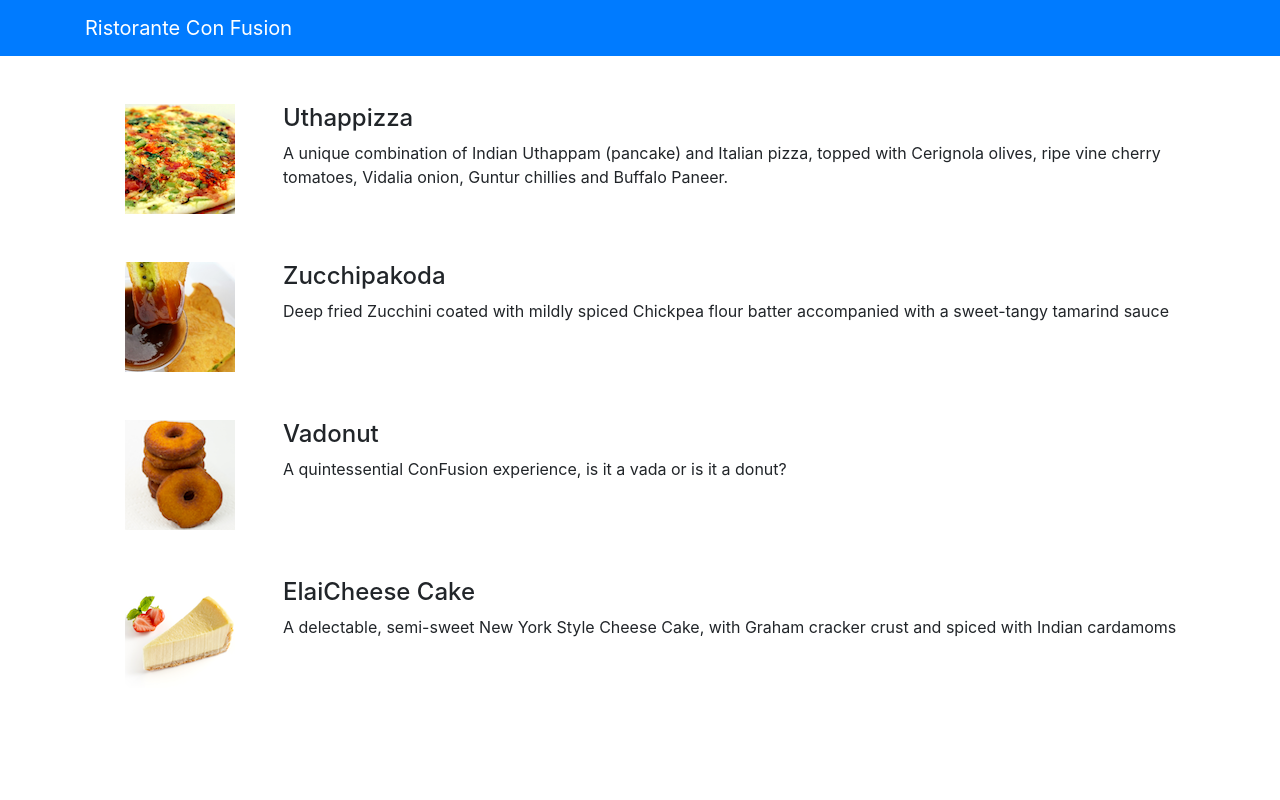
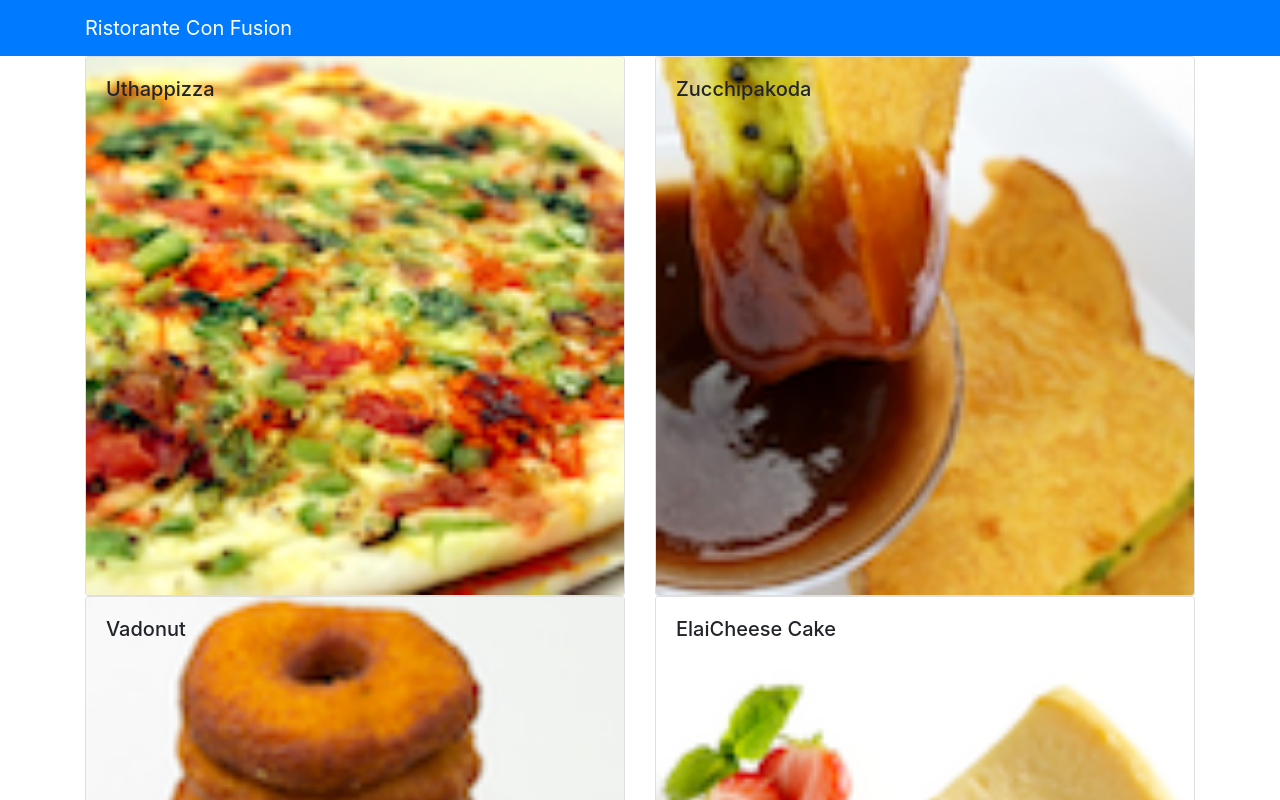
Before and after one commit to Binhbong37/LAB, a React (Create React App) app: page / in a window 1280 px wide. Shown: the top 800 px of the page. Built offline with nearby package versions, Linux system fonts and the light colour scheme.

Commit message:
Video 19, ReactComponent Part 2

```diff
--- a/src/App.js
+++ b/src/App.js
@@ -1,8 +1,18 @@
 import './App.css';
 import { Navbar, NavbarBrand } from "reactstrap";
 import Menu from './Components/MenuComponent';
+import { DISHES } from "./shared/dishes"
+import { Component } from 'react';
 
-function App() {
+class App extends Component {
+  constructor(props) {
+    super(props);
+
+    this.state = {
+      dishes: DISHES
+    }
+  }
+  render() {
     return (
       <div>
         <Navbar dark color="primary">
@@ -10,9 +20,10 @@ function App() {
             <NavbarBrand href="/">Ristorante Con Fusion</NavbarBrand>
           </div>
         </Navbar>
-      <Menu/>
+        <Menu dishes = {this.state.dishes}/>
       </div>
-  );
+    )
+  };
 }
 
 export default App;
--- a/src/Components/MenuComponent.js
+++ b/src/Components/MenuComponent.js
@@ -1,72 +1,54 @@
 import React, { Component } from "react";
-import { Media } from "reactstrap"
+import { Card, CardBody, CardImg, CardImgOverlay, CardText, CardTitle } from "reactstrap";
 
 class Menu extends Component {
     constructor(props) {
         super(props);
 
         this.state = {
-            dishes: [
-                {
-                    id: 0,
-                    name:'Uthappizza',
-                    image: 'assets/images/uthappizza.png',
-                    category: 'mains',
-                    label:'Hot',
-                    price:'4.99',
-                    description:'A unique combination of Indian Uthappam (pancake) and Italian pizza, topped with Cerignola olives, ripe vine cherry tomatoes, Vidalia onion, Guntur chillies and Buffalo Paneer.'                        },
-                 {
-                    id: 1,
-                    name:'Zucchipakoda',
-                    image: 'assets/images/zucchipakoda.png',
-                    category: 'appetizer',
-                    label:'',
-                    price:'1.99',
-                    description:'Deep fried Zucchini coated with mildly spiced Chickpea flour batter accompanied with a sweet-tangy tamarind sauce'},
-                 {
-                    id: 2,
-                    name:'Vadonut',
-                    image: 'assets/images/vadonut.png',
-                    category: 'appetizer',
-                    label:'New',
-                    price:'1.99',
-                    description:'A quintessential ConFusion experience, is it a vada or is it a donut?'                        },
-                 {
-                    id: 3,
-                    name:'ElaiCheese Cake',
-                    image: 'assets/images/elaicheesecake.png',
-                    category: 'dessert',
-                    label:'',
-                    price:'2.99',
-                    description:'A delectable, semi-sweet New York Style Cheese Cake, with Graham cracker crust and spiced with Indian cardamoms'
-                 }
-            ]
+            selectedDish: null
         }
     }
 
+    handleClick = (dish) => {
+        this.setState({
+            selectedDish: dish
+        })
+    }
+    renderDish (dish) {
+        if(dish) {
+            return(
+                <Card>
+                    <CardImg width="100%" src={dish.image} alt={dish.name}/>
+                    <CardBody>
+                        <CardTitle>{dish.name}</CardTitle>
+                        <CardText>{dish.description}</CardText>
+                    </CardBody>
+                </Card>
+            )
+        } else{<div></div>}
+    }
+    render() {
 
-    render() {
-        const menu = this.state.dishes.map((dish) => {
+        const menu = this.props.dishes.map((dish) => {
             return(
-                <div key={dish.id} className="col-12 mt-5">
-                    <Media tag="li">
-                        <Media left middle>
-                            <Media object src={dish.image} alt={dish.name}/>
-                        </Media>
-                        <Media body className="ml-5">
-                            <Media heading>{dish.name}</Media>
-                            <p>{dish.description}</p>
-                        </Media>
-                    </Media>
+                <div key={dish.id} className="col-12 col-md-6 col-lg-6">
+                    <Card onClick = {() => this.handleClick(dish)}>
+                        <CardImg width="100%" src={dish.image} alt={dish.name}/>
+                        <CardImgOverlay>
+                            <CardTitle>{dish.name}</CardTitle>
+                        </CardImgOverlay>
+                    </Card>
                 </div>
             )
         })
         return (
             <div className="container">
                 <div className="row">
-                    <Media list>
-                        {menu}
-                    </Media>
+                    {menu}
+                </div>
+                <div className="row">
+                    {this.renderDish(this.state.selectedDish)}
                 </div>
             </div>
         )
--- /dev/null
+++ b/src/shared/dishes.js
@@ -0,0 +1,186 @@
+export const DISHES =
+    [
+        {
+        id: 0,
+        name:'Uthappizza',
+        image: 'assets/images/uthappizza.png',
+        category: 'mains',
+        label:'Hot',
+        price:'4.99',
+        description:'A unique combination of Indian Uthappam (pancake) and Italian pizza, topped with Cerignola olives, ripe vine cherry tomatoes, Vidalia onion, Guntur chillies and Buffalo Paneer.',
+        comments: [
+            {
+            id: 0,
+            rating: 5,
+            comment: "Imagine all the eatables, living in conFusion!",
+            author: "John Lemon",
+            date: "2012-10-16T17:57:28.556094Z"
+            },
+            {
+            id: 1,
+            rating: 4,
+            comment: "Sends anyone to heaven, I wish I could get my mother-in-law to eat it!",
+            author: "Paul McVites",
+            date: "2014-09-05T17:57:28.556094Z"
+            },
+            {
+            id: 2,
+            rating: 3,
+            comment: "Eat it, just eat it!",
+            author: "Michael Jaikishan",
+            date: "2015-02-13T17:57:28.556094Z"
+            },
+            {
+            id: 3,
+            rating: 4,
+            comment: "Ultimate, Reaching for the stars!",
+            author: "Ringo Starry",
+            date: "2013-12-02T17:57:28.556094Z"
+            },
+            {
+            id: 4,
+            rating: 2,
+            comment: "It's your birthday, we're gonna party!",
+            author: "25 Cent",
+            date: "2011-12-02T17:57:28.556094Z"
+            }
+        ]                        },
+        {
+        id: 1,
+        name:'Zucchipakoda',
+        image: 'assets/images/zucchipakoda.png',
+        category: 'appetizer',
+        label:'',
+        price:'1.99',
+        description:'Deep fried Zucchini coated with mildly spiced Chickpea flour batter accompanied with a sweet-tangy tamarind sauce',
+        comments: [
+            {
+            id: 0,
+            rating: 5,
+            comment: "Imagine all the eatables, living in conFusion!",
+            author: "John Lemon",
+            date: "2012-10-16T17:57:28.556094Z"
+            },
+            {
+            id: 1,
+            rating: 4,
+            comment: "Sends anyone to heaven, I wish I could get my mother-in-law to eat it!",
+            author: "Paul McVites",
+            date: "2014-09-05T17:57:28.556094Z"
+            },
+            {
+            id: 2,
+            rating: 3,
+            comment: "Eat it, just eat it!",
+            author: "Michael Jaikishan",
+            date: "2015-02-13T17:57:28.556094Z"
+            },
+            {
+            id: 3,
+            rating: 4,
+            comment: "Ultimate, Reaching for the stars!",
+            author: "Ringo Starry",
+            date: "2013-12-02T17:57:28.556094Z"
+            },
+            {
+            id: 4,
+            rating: 2,
+            comment: "It's your birthday, we're gonna party!",
+            author: "25 Cent",
+            date: "2011-12-02T17:57:28.556094Z"
+            }
+        ]
+        },
+        {
+        id: 2,
+        name:'Vadonut',
+        image: 'assets/images/vadonut.png',
+        category: 'appetizer',
+        label:'New',
+        price:'1.99',
+        description:'A quintessential ConFusion experience, is it a vada or is it a donut?',
+        comments: [
+            {
+            id: 0,
+            rating: 5,
+            comment: "Imagine all the eatables, living in conFusion!",
+            author: "John Lemon",
+            date: "2012-10-16T17:57:28.556094Z"
+            },
+            {
+            id: 1,
+            rating: 4,
+            comment: "Sends anyone to heaven, I wish I could get my mother-in-law to eat it!",
+            author: "Paul McVites",
+            date: "2014-09-05T17:57:28.556094Z"
+            },
+            {
+            id: 2,
+            rating: 3,
+            comment: "Eat it, just eat it!",
+            author: "Michael Jaikishan",
+            date: "2015-02-13T17:57:28.556094Z"
+            },
+            {
+            id: 3,
+            rating: 4,
+            comment: "Ultimate, Reaching for the stars!",
+            author: "Ringo Starry",
+            date: "2013-12-02T17:57:28.556094Z"
+            },
+            {
+            id: 4,
+            rating: 2,
+            comment: "It's your birthday, we're gonna party!",
+            author: "25 Cent",
+            date: "2011-12-02T17:57:28.556094Z"
+            }
+        ]
+        },
+        {
+        id: 3,
+        name:'ElaiCheese Cake',
+        image: 'assets/images/elaicheesecake.png',
+        category: 'dessert',
+        label:'',
+        price:'2.99',
+        description:'A delectable, semi-sweet New York Style Cheese Cake, with Graham cracker crust and spiced with Indian cardamoms',
+        comments: [
+            {
+            id: 0,
+            rating: 5,
+            comment: "Imagine all the eatables, living in conFusion!",
+            author: "John Lemon",
+            date: "2012-10-16T17:57:28.556094Z"
+            },
+            {
+            id: 1,
+            rating: 4,
+            comment: "Sends anyone to heaven, I wish I could get my mother-in-law to eat it!",
+            author: "Paul McVites",
+            date: "2014-09-05T17:57:28.556094Z"
+            },
+            {
+            id: 2,
+            rating: 3,
+            comment: "Eat it, just eat it!",
+            author: "Michael Jaikishan",
+            date: "2015-02-13T17:57:28.556094Z"
+            },
+            {
+            id: 3,
+            rating: 4,
+            comment: "Ultimate, Reaching for the stars!",
+            author: "Ringo Starry",
+            date: "2013-12-02T17:57:28.556094Z"
+            },
+            {
+            id: 4,
+            rating: 2,
+            comment: "It's your birthday, we're gonna party!",
+            author: "25 Cent",
+            date: "2011-12-02T17:57:28.556094Z"
+            }
+        ]
+        }
+    ];
```
Lines whose indentation alone changed are shown as unchanged.
